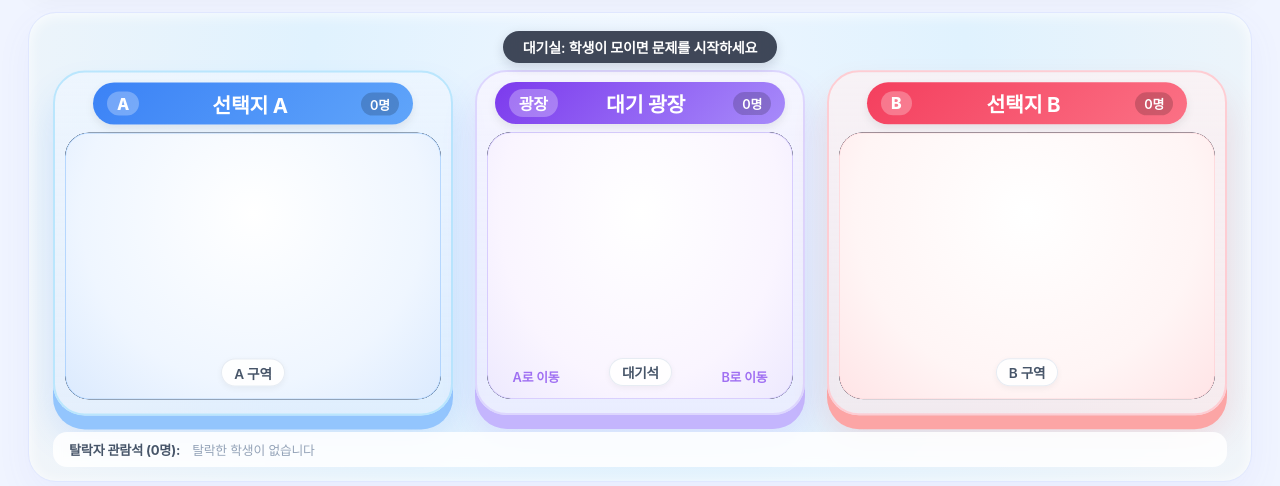
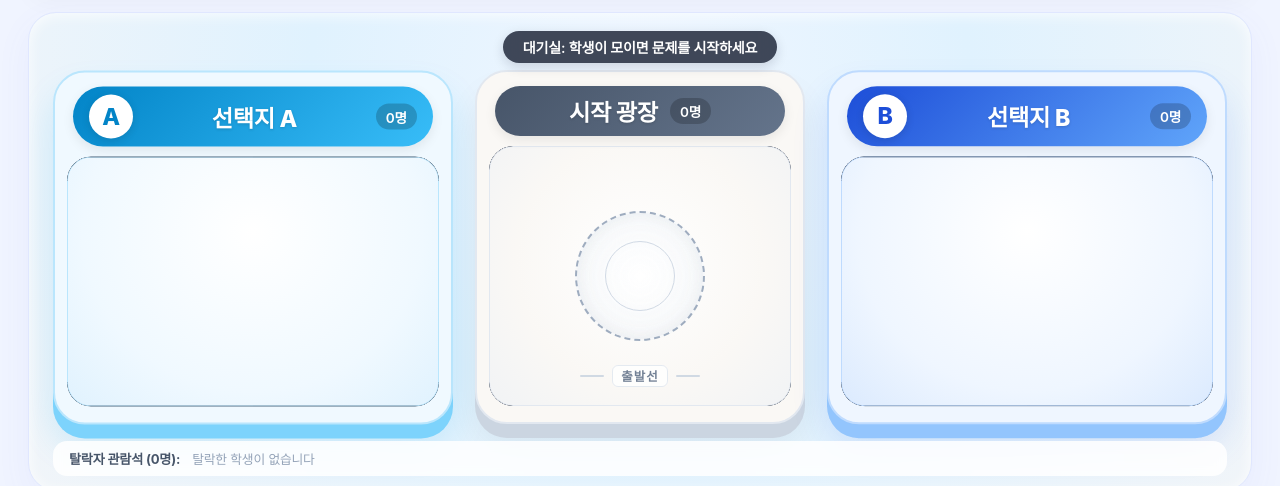
Before and after one commit to 3ena4ena-maker/korean-quiz-game, a website: page public/index.html in a window 1280 px wide. Shown: the part 354-840 px from the top of the page. Drawn offline with Linux system fonts and the light colour scheme; no server answers; a script that the page names is missing; a web font is replaced by a local one.

Commit message:
Symmetric 3D platforms: calm cream start plaza with circular pattern and balanced clear blue A/B islands with prominent signposts

```diff
--- a/public/app.js
+++ b/public/app.js
@@ -1333,24 +1333,24 @@ function renderAvatarsOnStage() {
 }
 
 function computeAvatarPosition(zoneKey, index, totalInZone) {
-  let minX = 40, maxX = 60;
-  if (zoneKey === 'A') { minX = 7; maxX = 32; }
-  if (zoneKey === 'B') { minX = 68; maxX = 93; }
-
-  const cols = zoneKey === 'CENTER' ? 3 : 4;
+  let minX = 41, maxX = 59;
+  if (zoneKey === 'A') { minX = 8; maxX = 30; }
+  if (zoneKey === 'B') { minX = 70; maxX = 92; }
+
+  const cols = 3;
   const row = Math.floor(index / cols);
   const col = index % cols;
   const itemsInThisRow = Math.min(cols, totalInZone - row * cols);
 
   const spanX = maxX - minX;
-  const stepX = itemsInThisRow > 1 ? spanX / (itemsInThisRow + 0.6) : 0;
+  const stepX = itemsInThisRow > 1 ? spanX / (itemsInThisRow + 0.3) : 0;
   const centerX = (minX + maxX) / 2;
   const offsetX = itemsInThisRow > 1
     ? (col - (itemsInThisRow - 1) / 2) * stepX
     : 0;
 
   const xPct = centerX + offsetX;
-  const yPct = Math.min(82, 54 + row * 13 + (col % 2) * 3);
+  const yPct = Math.min(84, 58 + row * 12);
 
   return { xPct, yPct };
 }
--- a/public/index.html
+++ b/public/index.html
@@ -8,7 +8,7 @@
   <link rel="preconnect" href="https://fonts.googleapis.com">
   <link rel="preconnect" href="https://gstatic.com" crossorigin>
   <link href="https://fonts.googleapis.com/css2?family=Pretendard:wght@400;500;600;700;800&display=swap" rel="stylesheet">
-  <link rel="stylesheet" href="./style.css?v=20261023_11" />
+  <link rel="stylesheet" href="./style.css?v=20261023_12" />
 </head>
 <body>
   <!-- 상단 네비게이션 바 (모던 미니멀 - 박스형태 자제, 텍스트 카테고리 5개) -->
@@ -142,9 +142,9 @@
           대기실: 학생이 모이면 문제를 시작하세요
         </div>
 
-        <!-- 3개 구역 발판 컨테이너 -->
+        <!-- 3개 구역 3D 플랫폼 컨테이너 (시작 광장 + 좌우 대칭 A/B 플랫폼) -->
         <div class="platforms-container">
-          <!-- 왼쪽: A 선택 발판 -->
+          <!-- 왼쪽: A 플랫폼 (하늘색, 큼직한 표지판) -->
           <div class="platform-zone zone-a" id="platformA">
             <div class="zone-header">
               <span class="zone-letter">A</span>
@@ -154,29 +154,33 @@
             <div class="platform-floor" id="floorA">
               <div class="trapdoor-left"></div>
               <div class="trapdoor-right"></div>
-              <div class="platform-surface">
-                <div class="zone-signpost">A 구역</div>
-              </div>
+              <div class="platform-surface"></div>
               <div class="abyss-pit">
                 <span>탈락</span>
               </div>
             </div>
           </div>
 
-          <!-- 가운데: 출발 / 미선택 대기 광장 -->
+          <!-- 가운데: 시작 광장 (크림/밝은회색 차분한 바닥 + 원형 문양과 출발선) -->
           <div class="platform-zone zone-center" id="platformCenter">
             <div class="zone-header">
-              <span class="zone-letter">광장</span>
-              <span class="zone-word" id="zoneCenterWord">대기 광장</span>
+              <span class="zone-word" id="zoneCenterWord">시작 광장</span>
               <span class="zone-count" id="zoneCenterCount">0명</span>
             </div>
             <div class="platform-floor" id="floorCenter">
               <div class="trapdoor-left"></div>
               <div class="trapdoor-right"></div>
               <div class="platform-surface">
-                <div class="bridge-arrow bridge-left">A로 이동</div>
-                <div class="zone-signpost">대기석</div>
-                <div class="bridge-arrow bridge-right">B로 이동</div>
+                <div class="plaza-pattern">
+                  <div class="plaza-circle">
+                    <div class="plaza-inner-circle"></div>
+                  </div>
+                  <div class="start-line">
+                    <span class="line-dash"></span>
+                    <span class="line-text">출발선</span>
+                    <span class="line-dash"></span>
+                  </div>
+                </div>
               </div>
               <div class="abyss-pit">
                 <span>시간 초과</span>
@@ -184,7 +188,7 @@
             </div>
           </div>
 
-          <!-- 오른쪽: B 선택 발판 -->
+          <!-- 오른쪽: B 플랫폼 (대칭 구조, 맑은 파랑 계열) -->
           <div class="platform-zone zone-b" id="platformB">
             <div class="zone-header">
               <span class="zone-letter">B</span>
@@ -194,9 +198,7 @@
             <div class="platform-floor" id="floorB">
               <div class="trapdoor-left"></div>
               <div class="trapdoor-right"></div>
-              <div class="platform-surface">
-                <div class="zone-signpost">B 구역</div>
-              </div>
+              <div class="platform-surface"></div>
               <div class="abyss-pit">
                 <span>탈락</span>
               </div>
@@ -374,6 +376,6 @@
   <div class="toast-container" id="toastContainer"></div>
 
   <script src="https://unpkg.com/peerjs@1.5.4/dist/peerjs.min.js"></script>
-  <script src="./app.js?v=20261023_11"></script>
+  <script src="./app.js?v=20261023_12"></script>
 </body>
 </html>
--- a/public/style.css
+++ b/public/style.css
@@ -644,36 +644,39 @@ body.student-only-mode .nav-menu {
   z-index: 5;
 }
 
-/* 구름 위의 둥근 3D 아일랜드 플랫폼 공통 */
+/* 구름 위의 둥근 3D 아일랜드 플랫폼 공통 (A와 B는 동일한 구조, 대칭) */
 .platform-zone {
   display: flex;
   flex-direction: column;
   position: relative;
   border-radius: 32px;
-  padding: 8px 10px 14px;
+  padding: 10px 12px 16px;
   transition: transform 0.3s cubic-bezier(0.34, 1.56, 0.64, 1), box-shadow 0.3s ease;
   animation: islandFloat 4.2s ease-in-out infinite alternate;
 }
 
+/* A 플랫폼 (맑은 하늘색) */
 .platform-zone.zone-a {
   animation-delay: 0s;
-  background: linear-gradient(180deg, rgba(239, 246, 255, 0.7) 0%, rgba(219, 234, 254, 0.5) 100%);
+  background: #f0f9ff;
   border: 2px solid #bae6fd;
-  box-shadow: 0 14px 0 #93c5fd, 0 22px 35px rgba(59, 130, 246, 0.16);
-}
-
+  box-shadow: 0 14px 0 #7dd3fc, 0 22px 35px rgba(14, 165, 233, 0.15);
+}
+
+/* 가운데 시작 광장 (크림색 & 밝은 회색으로 차분하게 유지) */
 .platform-zone.zone-center {
   animation-delay: 0.7s;
-  background: linear-gradient(180deg, rgba(250, 245, 255, 0.7) 0%, rgba(243, 232, 255, 0.5) 100%);
-  border: 2px solid #ddd6fe;
-  box-shadow: 0 14px 0 #c4b5fd, 0 22px 35px rgba(139, 92, 246, 0.14);
-}
-
+  background: #faf8f5;
+  border: 2px solid #e2e8f0;
+  box-shadow: 0 14px 0 #cbd5e1, 0 22px 35px rgba(0, 0, 0, 0.06);
+}
+
+/* B 플랫폼 (맑은 파란색 계열, A와 완전히 동일한 구조) */
 .platform-zone.zone-b {
   animation-delay: 1.4s;
-  background: linear-gradient(180deg, rgba(255, 241, 242, 0.7) 0%, rgba(254, 226, 226, 0.5) 100%);
-  border: 2px solid #fecdd3;
-  box-shadow: 0 14px 0 #fca5a5, 0 22px 35px rgba(239, 68, 68, 0.16);
+  background: #eff6ff;
+  border: 2px solid #bfdbfe;
+  box-shadow: 0 14px 0 #93c5fd, 0 22px 35px rgba(37, 99, 235, 0.15);
 }
 
 @keyframes islandFloat {
@@ -681,55 +684,72 @@ body.student-only-mode .nav-menu {
   100% { transform: translateY(-7px); }
 }
 
-/* 플랫폼 상단 플로팅 라운드 캡슐 뱃지 */
+/* 플랫폼 상단 큼직한 표지판 (A, B가 선명하게 돋보임) */
 .zone-header {
   display: flex;
   align-items: center;
   justify-content: space-between;
-  padding: 6px 14px;
+  padding: 8px 16px;
   border-radius: 99px;
   color: #fff;
   font-weight: 700;
-  margin: 2px auto 8px;
-  width: calc(100% - 16px);
-  max-width: 320px;
-  box-shadow: 0 4px 10px rgba(0, 0, 0, 0.08);
+  margin: 4px auto 10px;
+  width: calc(100% - 12px);
+  box-shadow: 0 4px 12px rgba(0, 0, 0, 0.08);
   z-index: 6;
 }
 
 .zone-a .zone-header {
-  background: linear-gradient(135deg, #3b82f6, #60a5fa);
+  background: linear-gradient(135deg, #0284c7, #38bdf8);
 }
 
 .zone-center .zone-header {
-  background: linear-gradient(135deg, #7c3aed, #a78bfa);
+  background: linear-gradient(135deg, #475569, #64748b);
+  justify-content: center;
+  gap: 12px;
 }
 
 .zone-b .zone-header {
-  background: linear-gradient(135deg, #f43f5e, #fb7185);
-}
-
+  background: linear-gradient(135deg, #1d4ed8, #60a5fa);
+}
+
+/* 큼직한 A, B 표지판 원형 엠블럼 */
 .zone-letter {
-  background: rgba(255, 255, 255, 0.28);
-  padding: 2px 10px;
-  border-radius: 99px;
+  width: 44px;
+  height: 44px;
+  border-radius: 50%;
+  background: #ffffff;
+  display: inline-flex;
+  align-items: center;
+  justify-content: center;
   font-family: var(--font-sans);
-  font-size: 1rem;
+  font-size: 1.45rem;
   font-weight: 800;
-}
-
+  box-shadow: 0 2px 8px rgba(0, 0, 0, 0.12);
+}
+
+.zone-a .zone-letter {
+  color: #0284c7;
+}
+
+.zone-b .zone-letter {
+  color: #1d4ed8;
+}
+
+/* 선택지 보기 단어 (큼직하고 선명함) */
 .zone-word {
   font-family: var(--font-sans);
-  font-size: 1.28rem;
-  font-weight: 700;
-  letter-spacing: -0.2px;
+  font-size: 1.45rem;
+  font-weight: 800;
+  letter-spacing: -0.3px;
+  text-shadow: 0 1px 3px rgba(0, 0, 0, 0.15);
 }
 
 .zone-count {
-  background: rgba(0, 0, 0, 0.18);
-  padding: 2px 9px;
+  background: rgba(0, 0, 0, 0.2);
+  padding: 3px 10px;
   border-radius: 99px;
-  font-size: 0.8rem;
+  font-size: 0.85rem;
   font-weight: 600;
 }
 
@@ -750,45 +770,81 @@ body.student-only-mode .nav-menu {
   display: flex;
   align-items: flex-end;
   justify-content: center;
-  padding-bottom: 12px;
+  padding-bottom: 14px;
   z-index: 3;
   transition: opacity 0.25s, transform 0.35s ease;
 }
 
 .zone-a .platform-surface {
+  background: radial-gradient(ellipse at 50% 30%, #ffffff 0%, #f0f9ff 65%, #e0f2fe 100%);
+  border: 1.5px solid #bae6fd;
+}
+
+.zone-center .platform-surface {
+  background: radial-gradient(circle at 50% 45%, #ffffff 0%, #faf8f5 60%, #f1f3f5 100%);
+  border: 1.5px solid #e2e8f0;
+}
+
+.zone-b .platform-surface {
   background: radial-gradient(ellipse at 50% 30%, #ffffff 0%, #eff6ff 65%, #dbeafe 100%);
-  border: 1.5px solid rgba(147, 197, 253, 0.6);
-}
-
-.zone-center .platform-surface {
-  background: radial-gradient(ellipse at 50% 30%, #ffffff 0%, #faf5ff 65%, #ede9fe 100%);
-  border: 1.5px solid rgba(196, 181, 253, 0.6);
-  justify-content: space-around;
-}
-
-.zone-b .platform-surface {
-  background: radial-gradient(ellipse at 50% 30%, #ffffff 0%, #fff5f5 65%, #ffe4e6 100%);
-  border: 1.5px solid rgba(254, 205, 211, 0.6);
-}
-
-.zone-signpost {
-  font-family: var(--font-sans);
-  font-size: 0.85rem;
-  font-weight: 600;
-  padding: 3px 12px;
-  border-radius: 99px;
-  background: rgba(255, 255, 255, 0.9);
-  color: #475569;
-  border: 1px solid rgba(226, 232, 240, 0.8);
-  box-shadow: 0 2px 6px rgba(0, 0, 0, 0.05);
+  border: 1.5px solid #bfdbfe;
+}
+
+/* 시작 광장 중앙 원형 문양 및 출발선 디자인 */
+.plaza-pattern {
+  position: absolute;
+  inset: 0;
+  display: flex;
+  flex-direction: column;
+  align-items: center;
+  justify-content: center;
   pointer-events: none;
-}
-
-.bridge-arrow {
-  font-size: 0.8rem;
-  font-weight: 600;
-  color: #7c3aed;
-  opacity: 0.7;
+  opacity: 0.9;
+}
+
+.plaza-circle {
+  width: 130px;
+  height: 130px;
+  border-radius: 50%;
+  border: 2px dashed #94a3b8;
+  display: flex;
+  align-items: center;
+  justify-content: center;
+  background: radial-gradient(circle, rgba(255, 255, 255, 0.9) 0%, rgba(241, 245, 249, 0.6) 70%, transparent 100%);
+  box-shadow: inset 0 0 14px rgba(148, 163, 184, 0.15);
+}
+
+.plaza-inner-circle {
+  width: 70px;
+  height: 70px;
+  border-radius: 50%;
+  border: 1.5px solid #cbd5e1;
+}
+
+.start-line {
+  position: absolute;
+  bottom: 18px;
+  display: flex;
+  align-items: center;
+  gap: 8px;
+  font-size: 0.78rem;
+  font-weight: 800;
+  color: #64748b;
+  letter-spacing: 1px;
+}
+
+.line-dash {
+  width: 24px;
+  height: 2px;
+  background: #cbd5e1;
+  border-radius: 1px;
+}
+
+.line-text {
+  background: rgba(255, 255, 255, 0.85);
+  padding: 1px 8px;
+  border-radius: 6px;
+  border: 1px solid #e2e8f0;
 }
 
 /* 함정 문 (오답 시 열리는 바닥) */
```
